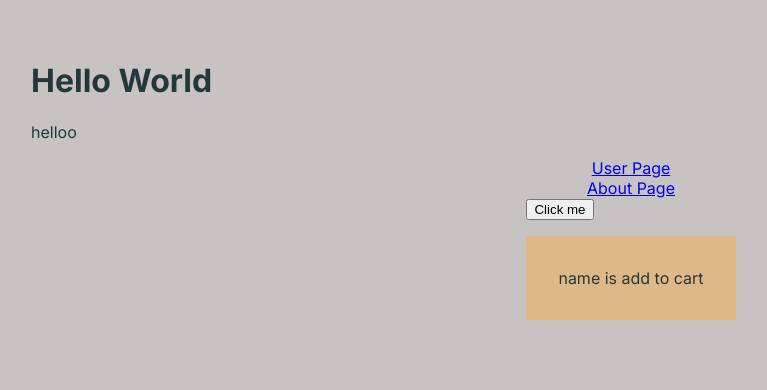
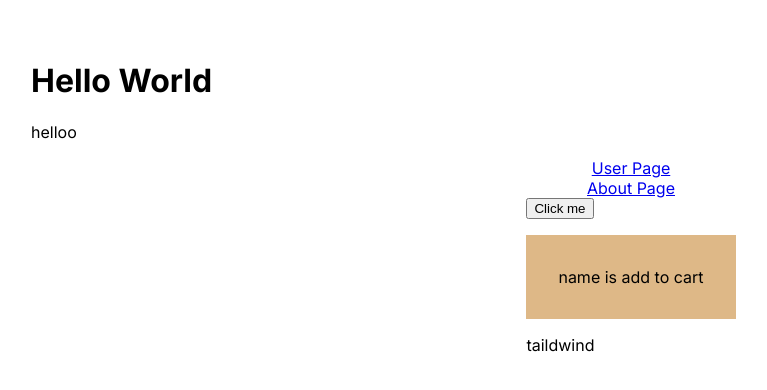
Before and after one commit to hasharas/next-course, a Next.js app: page / in a window 1280 px wide. Shown: the top 390 px of the page, without its empty margins (9-776 px from the left). Built offline with nearby package versions, Linux system fonts and the light colour scheme.

Commit message:
learn:how to use tailwind in next

```diff
--- a/app/globals.css
+++ b/app/globals.css
@@ -13,8 +13,6 @@
 }
 
 body {
-  /* color: rgb(var(--foreground-rgb)); */
-  color: rgb(35, 56, 56);
-  background-color: rgb(199, 195, 195);
+  color: black;
   padding: 2rem;
 }
--- a/app/users/components/AddtoCart.tsx
+++ b/app/users/components/AddtoCart.tsx
@@ -6,7 +6,7 @@ import React from 'react';
 const AddtoCart = () => {
   return (
     <div>
-      <button onClick={()=> console.log('Click the button')}>Click me</button>
+      <button className='flex item-center  bg-green' onClick={()=> console.log('Click the button')}>Click me</button>
     </div>
   );
 }
--- a/app/users/components/CartProuduct.tsx
+++ b/app/users/components/CartProuduct.tsx
@@ -8,6 +8,7 @@ const CartProuduct = () => {
     <div>
       <AddtoCart />
       <p className={style.cart}>name is add to cart </p>
+      <p className='p-4 bg-green text-sm'>taildwind</p>
     </div>
   );
 }
```
